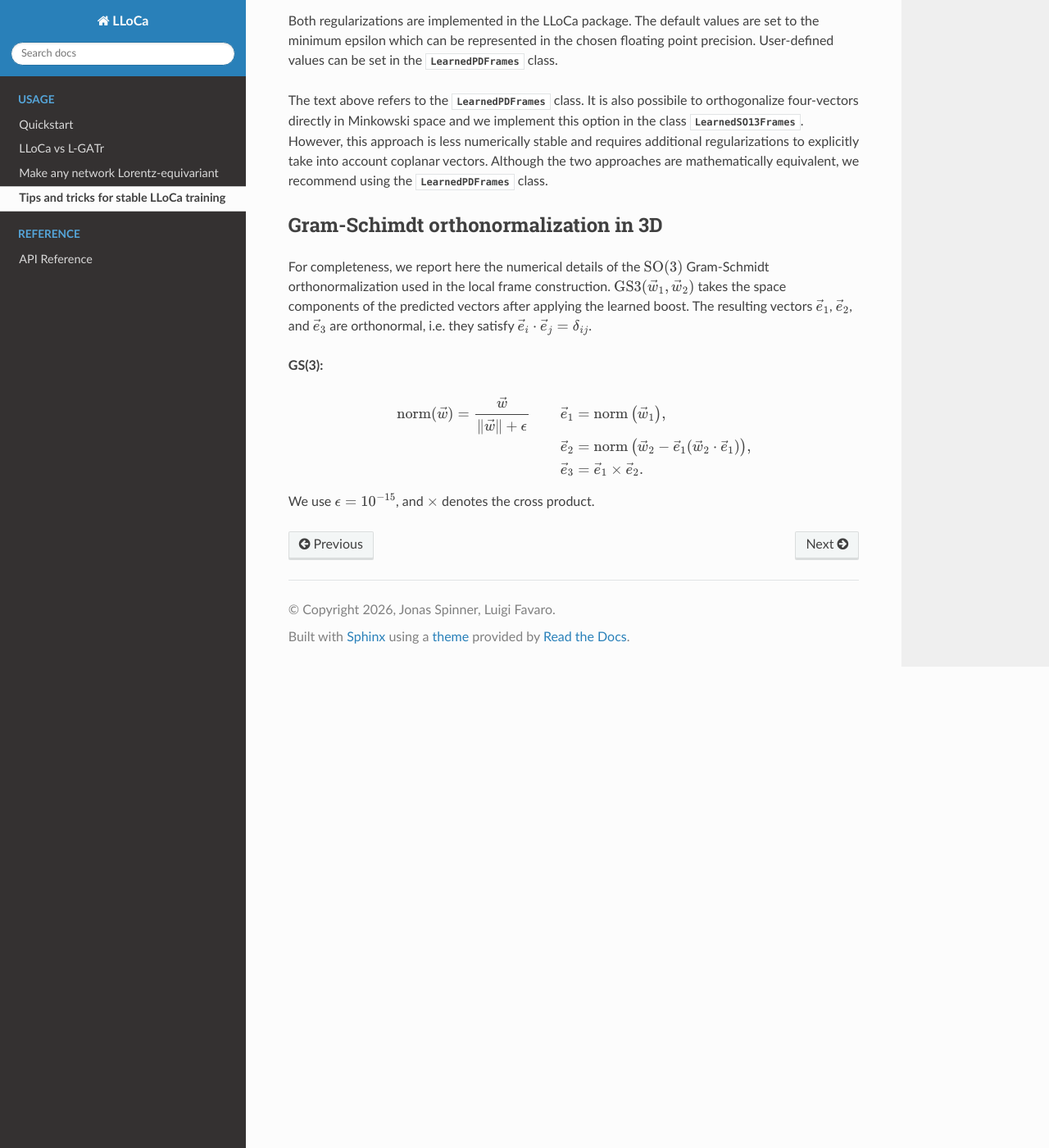
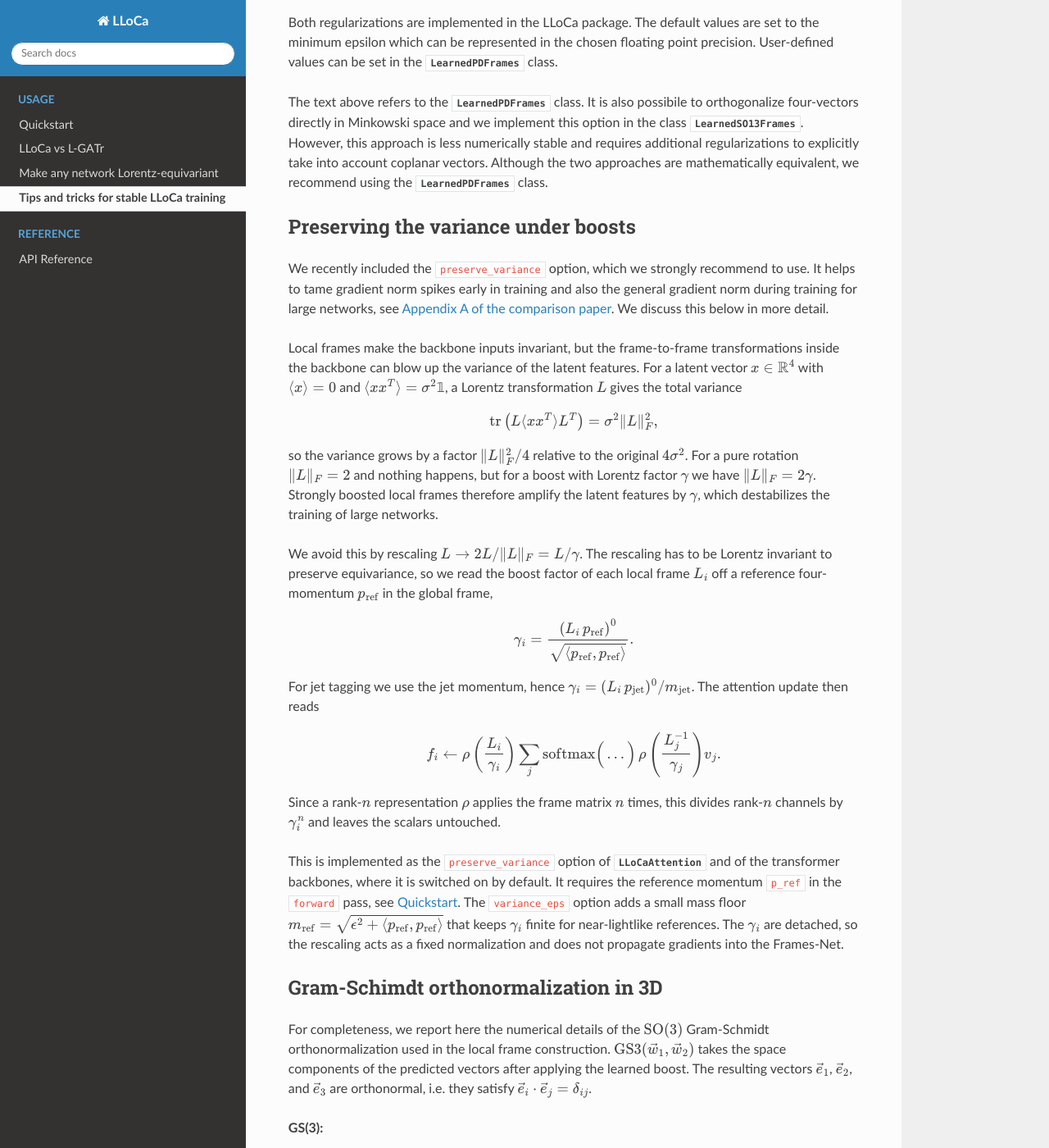
Before and after one commit to heidelberg-hepml/lloca, a Sphinx documentation site: the page built from docs/source/numerics.rst, in a window 1280 px wide and 1400 px high, scrolled down 2381 px. Shown: the whole window at 82% size. Built offline with Sphinx 7.4.7 and the Read the Docs theme 3.1.0, drawn with Linux system fonts in a browser that asks for light colours.

Commit message:
Refine docs

```diff
--- a/docs/source/more-backbones/index.rst
+++ b/docs/source/more-backbones/index.rst
@@ -54,7 +54,7 @@ see `Table 1 in the HEP paper <https://arxiv.org/abs/2508.14898>`_.
 Global canonicalization is implemented in the Frames-Net classes, e.g. :class:`~lloca.framesnet.equi_frames.LearnedPDFrames`,
 by setting ``is_global=True``.
 
-The following pages contain the ``git diff`` to add tensorial message-passing for the backbone
+The following pages contain the ``diff`` for adding tensorial message-passing for the backbone
 networks used in the original LLoCa publications, to provide assistance for anyone wishing
 to implement tensorial message-passing in their favourite backbone architecture.
 
--- a/docs/source/numerics.rst
+++ b/docs/source/numerics.rst
@@ -82,6 +82,41 @@ The text above refers to the :class:`~lloca.framesnet.equi_frames.LearnedPDFrame
 and we implement this option in the class :class:`~lloca.framesnet.equi_frames.LearnedSO13Frames`. However, this approach is less numerically stable and requires additional
 regularizations to explicitly take into account coplanar vectors. Although the two approaches are mathematically equivalent, we recommend using the :class:`~lloca.framesnet.equi_frames.LearnedPDFrames` class.
 
+Preserving the variance under boosts
+------------------------------------
+
+We recently included the ``preserve_variance`` option, which we strongly recommend to use.
+It helps to tame gradient norm spikes early in training and also the general gradient norm
+during training for large networks, see `Appendix A of the comparison paper <https://arxiv.org/abs/2608.02735>`_.
+We discuss this below in more detail.
+
+Local frames make the backbone inputs invariant, but the frame-to-frame transformations inside the
+backbone can blow up the variance of the latent features. For a latent vector :math:`x\in\mathbb{R}^4`
+with :math:`\langle x \rangle = 0` and :math:`\langle x x^T \rangle = \sigma^2\mathbb{1}`, a Lorentz
+transformation :math:`L` gives the total variance
+$$\\mathrm{tr}\\left( L \\langle x x^T\\rangle L^T \\right) = \\sigma^2 \\|L\\|_F^2 ,$$
+so the variance grows by a factor :math:`\|L\|_F^2/4` relative to the original :math:`4\sigma^2`.
+For a pure rotation :math:`\|L\|_F = 2` and nothing happens, but for a boost with Lorentz factor
+:math:`\gamma` we have :math:`\|L\|_F = 2\gamma`. Strongly boosted local frames therefore amplify the
+latent features by :math:`\gamma`, which destabilizes the training of large networks.
+
+We avoid this by rescaling :math:`L \to 2 L / \|L\|_F = L/\gamma`. The rescaling has to be Lorentz
+invariant to preserve equivariance, so we read the boost factor of each local frame :math:`L_i` off a
+reference four-momentum :math:`p_\text{ref}` in the global frame,
+$$\\gamma_i = \\frac{\\left( L_i\\, p_{\\text{ref}} \\right)^0}{\\sqrt{\\langle p_{\\text{ref}}, p_{\\text{ref}}\\rangle}} .$$
+For jet tagging we use the jet momentum, hence :math:`\gamma_i = (L_i\, p_\text{jet})^0 / m_\text{jet}`.
+The attention update then reads
+$$f_i \\gets \\rho\\left( \\frac{L_i}{\\gamma_i} \\right) \\sum_j \\mathrm{softmax}\\Big( \\dots \\Big)\\, \\rho\\left( \\frac{L_j^{-1}}{\\gamma_j} \\right) v_j .$$
+Since a rank-:math:`n` representation :math:`\rho` applies the frame matrix :math:`n` times, this
+divides rank-:math:`n` channels by :math:`\gamma_i^n` and leaves the scalars untouched.
+
+This is implemented as the ``preserve_variance`` option of :class:`~lloca.backbone.attention.LLoCaAttention`
+and of the transformer backbones, where it is switched on by default. It requires the reference momentum
+``p_ref`` in the ``forward`` pass, see :doc:`quickstart`. The ``variance_eps`` option adds a small mass
+floor :math:`m_\text{ref} = \sqrt{\epsilon^2 + \langle p_\text{ref}, p_\text{ref}\rangle}` that keeps
+:math:`\gamma_i` finite for near-lightlike references. The :math:`\gamma_i` are detached, so the
+rescaling acts as a fixed normalization and does not propagate gradients into the Frames-Net.
+
 Gram-Schimdt orthonormalization in 3D
 -------------------------------------
 
```
Also changed, not shown: docs/source/lloca-vs-lgatr.rst (+7 -5 lines).
